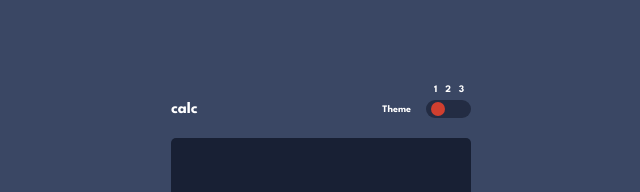
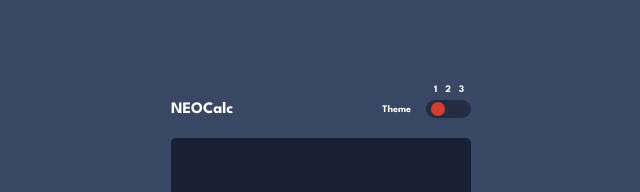
Before and after one commit to MatiN-84/NeoCalc-, a React (Vite) app: page / in a window 1280 px wide. Shown: the top 192 px of the page, without its empty margins (319-959 px from the left). Built offline with nearby package versions, Linux system fonts and the light colour scheme.

Commit message:
refactor(helper.js): refactor to typescript

```diff
--- a/src/App.tsx
+++ b/src/App.tsx
@@ -1,7 +1,7 @@
 import React, { useEffect, useState } from "react";
 import Button from "./components/Button";
-import buttons from "./constants/buttons.js"
-import SwitchButton from "./components/switchButton.js";
+import buttons from "./constants/buttons.ts"
+import SwitchButton from "./components/switchButton.tsx";
 import styles from "./App.module.css"
 
 type TthemeType = "1"|"2"|"3"
@@ -22,7 +22,7 @@ function App() {
 
           <div className={styles.calculator}>
       <div className={`${styles.header} ${styles["header"+theme]}`}>
-        <span>calc</span>
+        <span>NEOCalc</span>
         <div className={`${styles.switch} ${styles["switch"+theme]}`} >
           <span>Theme</span>
           <SwitchButton theme={theme} setTheme={setTheme} />
--- a/src/components/SwitchButton.tsx
+++ b/src/components/SwitchButton.tsx
@@ -1,4 +1,4 @@
-import React, { useState } from "react";
+
 import styles from "./SwitchButton.module.css";
 
 interface ISwitchButtons{
--- a/src/constants/buttons.js
+++ b/src/constants/buttons.ts
@@ -1,5 +1,5 @@
 
-const buttons=[
+const buttons: {character:string , type:string , style:string}=[
   { character: '7' ,type:"number" ,style:"number" },
   { character: '8' ,type:"number" ,style:"number"},
   { character: '9' ,type:"number" ,style:"number"},
```
Also changed, not shown: 1 other file (tests, documents, lock files or other folders).
